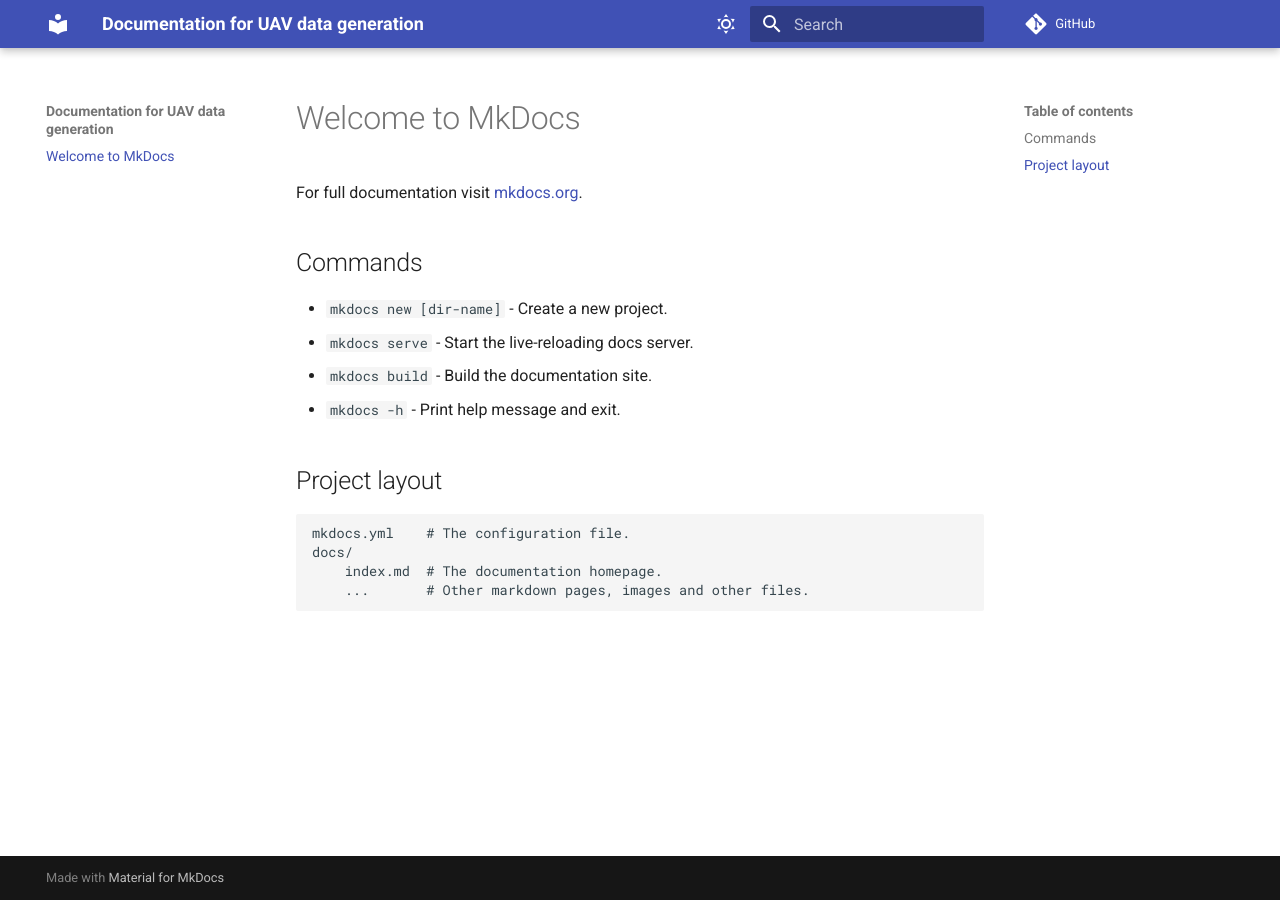
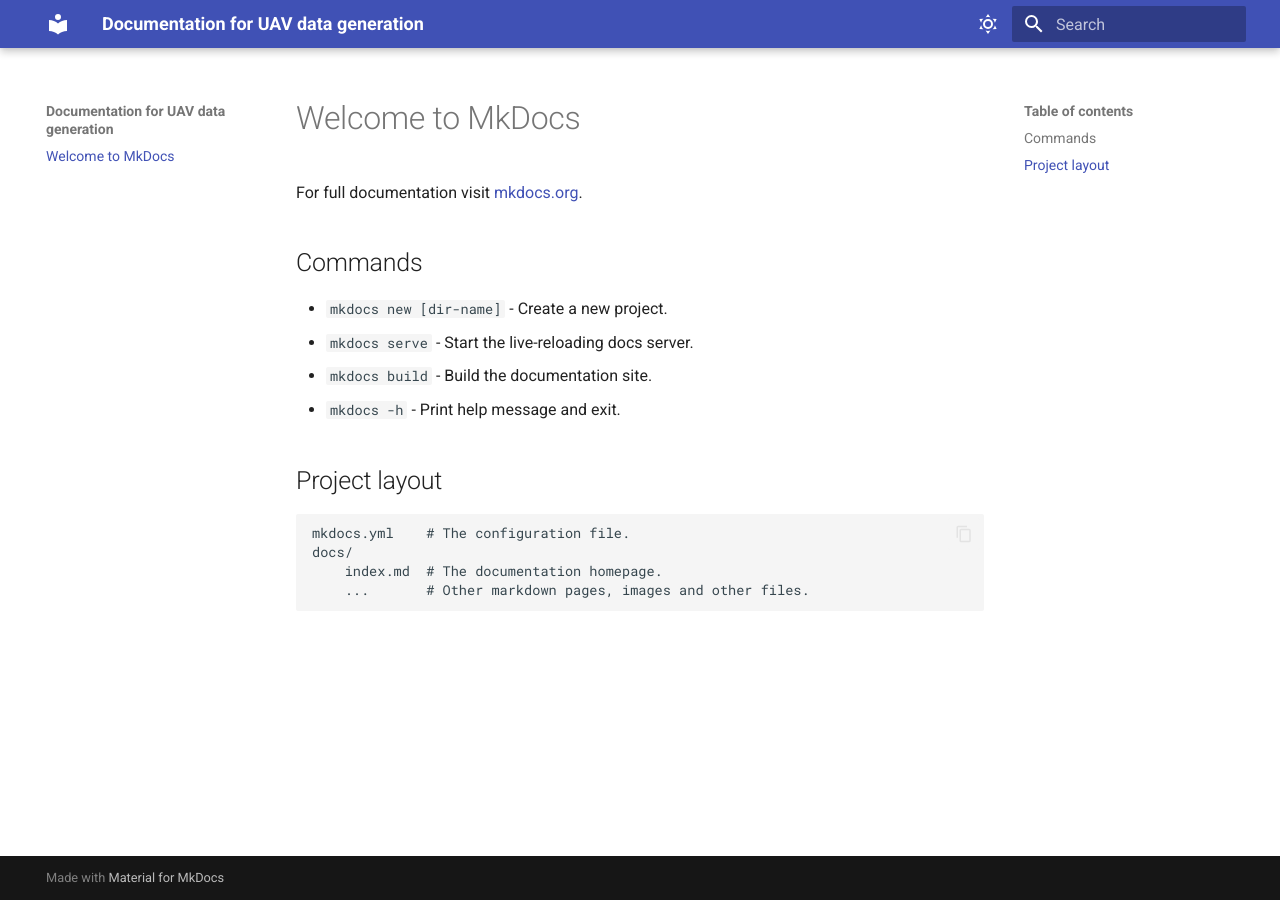
Before and after one commit to guyleaf/UAV-Data-Generation, an MkDocs documentation site: the page built from docs/index.md, in a window 1280 px wide. Built offline with MkDocs 1.6.1 and Material for MkDocs 9.7.7, drawn with Linux system fonts in a browser that asks for light colours; comment, search, counter and statistics services are not loaded.

Commit message:
Enable several plugins and markdown features for MkDocs

```diff
--- a/mkdocs.yml
+++ b/mkdocs.yml
@@ -1,5 +1,4 @@
 site_name: Documentation for UAV data generation
-repo_url: https://github.com/guyleaf/UAV-Data-Generation
 theme:
   name: material
   palette:
@@ -19,7 +18,29 @@
   features:
     - search.suggest
     - search.highlight
+    - navigation.tracking
+    - navigation.top
+    - content.code.copy
+
 plugins:
   - search
   - git-revision-date-localized:
       enable_creation_date: true
+  - git-authors
+
+markdown_extensions:
+  - toc:
+      permalink: true
+  - admonition
+  - pymdownx.details
+  - pymdownx.highlight:
+      anchor_linenums: true
+      line_spans: __span
+      pygments_lang_class: true
+  - pymdownx.inlinehilite
+  - pymdownx.snippets
+  - pymdownx.superfences:
+      custom_fences:
+        - name: mermaid
+          class: mermaid
+          format: !!python/name:pymdownx.superfences.fence_code_format
--- a/pyproject.toml
+++ b/pyproject.toml
@@ -50,6 +50,7 @@
     "mkdocs",
     "mkdocs-material",
     "mkdocs-git-revision-date-localized-plugin",
+    "mkdocs-git-authors-plugin"
 ]
 
 [project.scripts]
```
